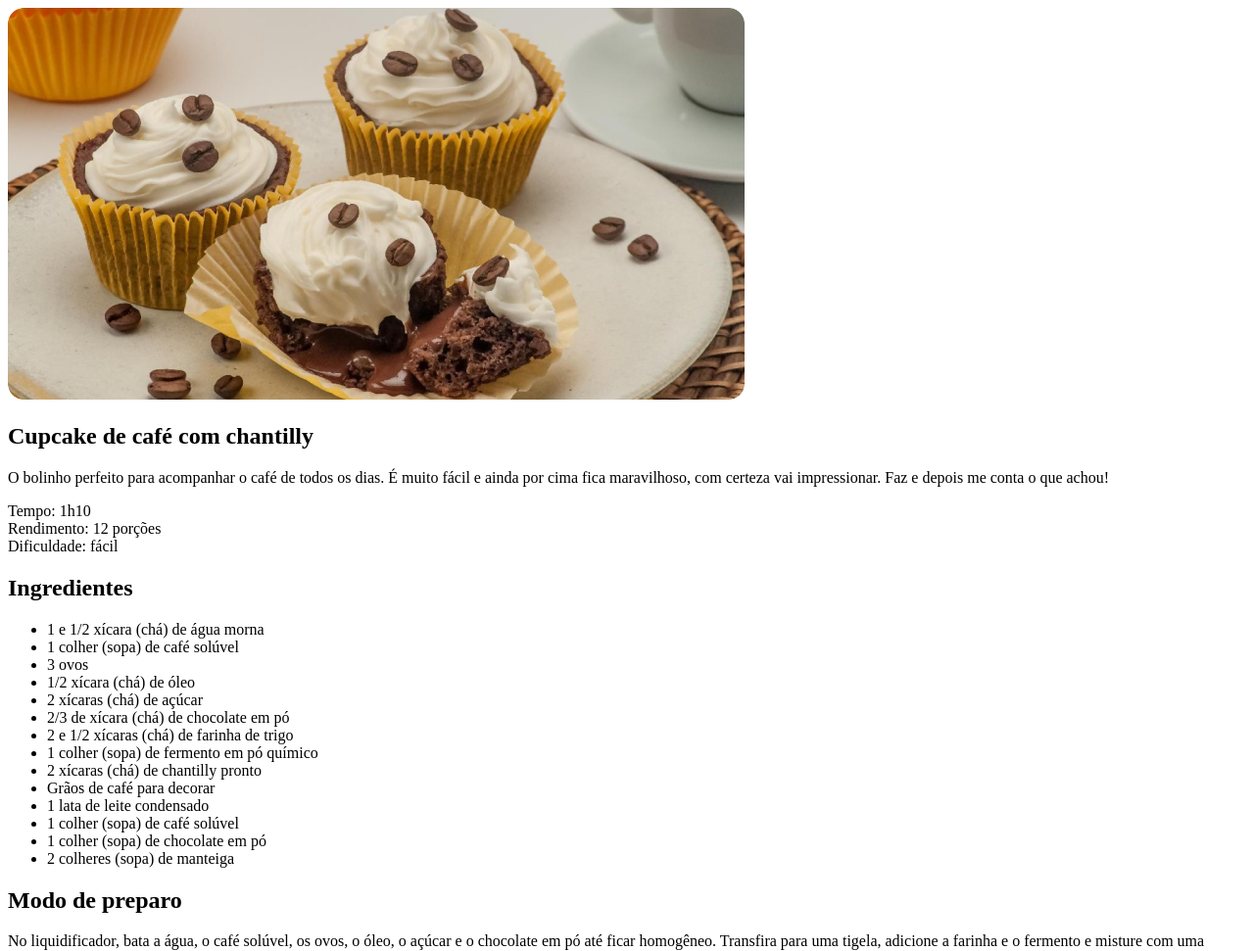
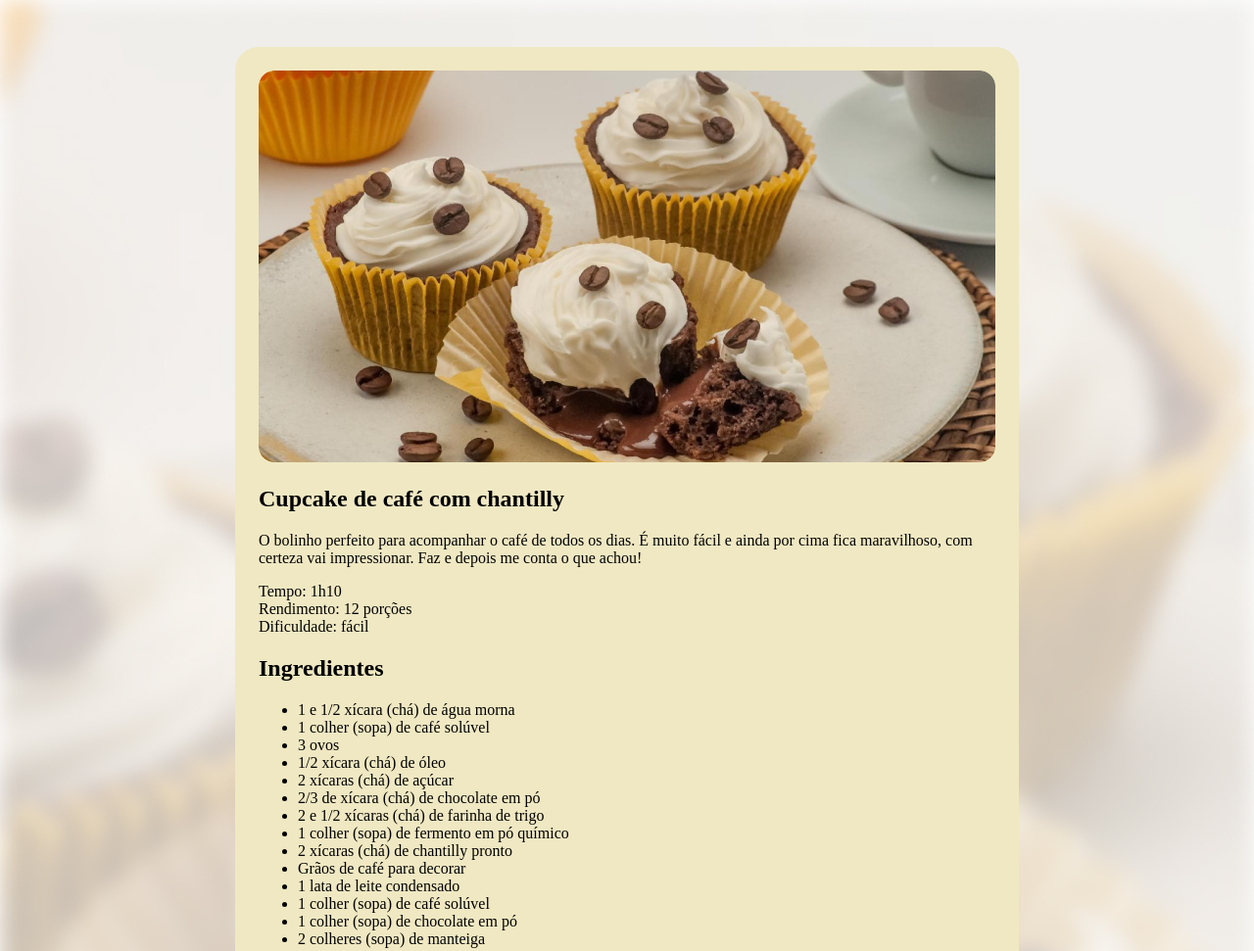
Before and after one commit to RicardoMedeiros1/Projeto-P-gina-de-Receita, a plain HTML site: page index.html in a window 1280 px wide. Shown: the top 971 px of the page at 98% size. Drawn offline with Linux system fonts and the light colour scheme.

Commit message:
img de fundo pag

```diff
--- a/style.css
+++ b/style.css
@@ -1,3 +1,17 @@
+body {
+    background-image: url(assests/bg-image.jpg);
+    background-size: cover;
+}
+
+#page {
+    box-sizing: border-box;
+    width: 800px;
+    padding: 24px;
+    background-color: #F0E8C2;
+    border-radius: 24px;
+    margin: 48px auto;
+}
+
 img {
     border-radius: 16px;
 }
```
